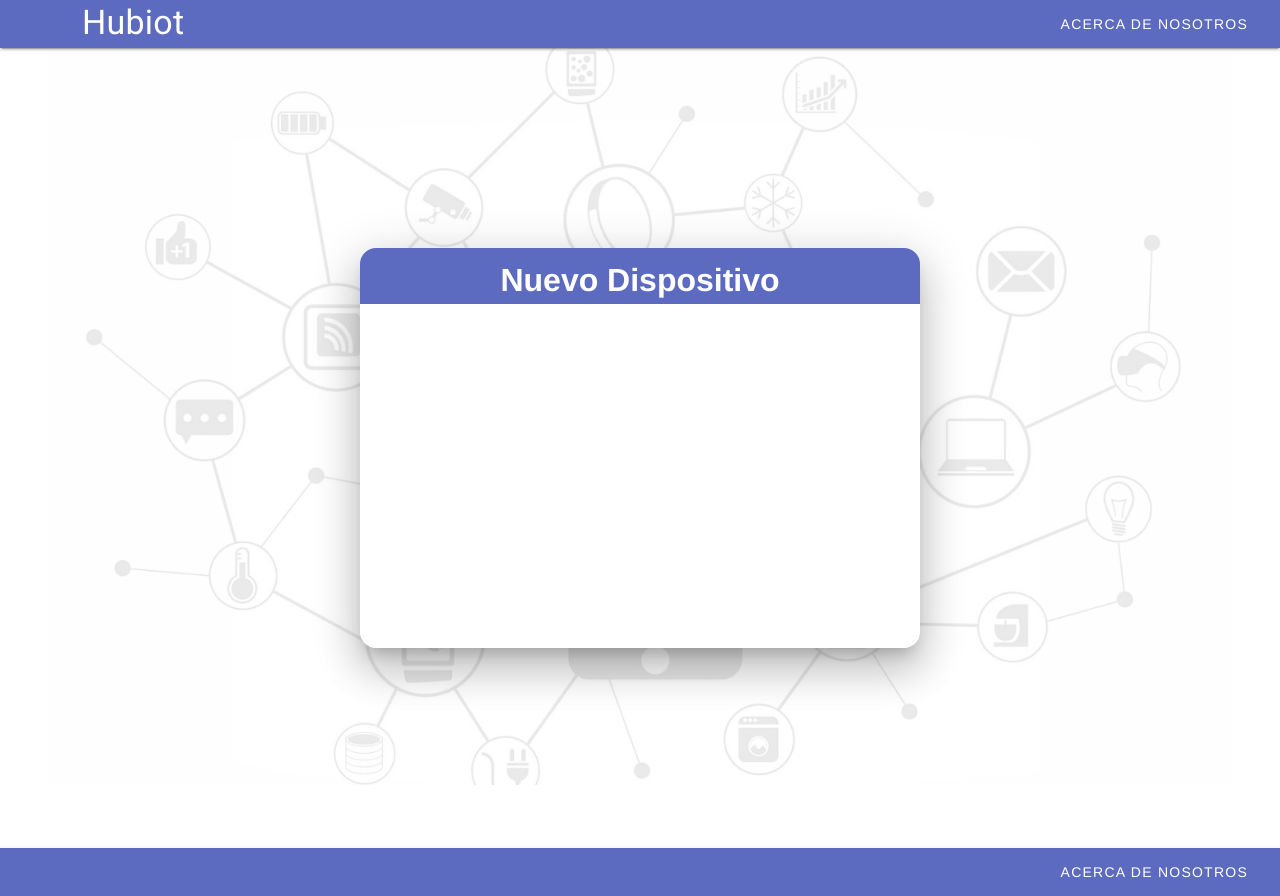
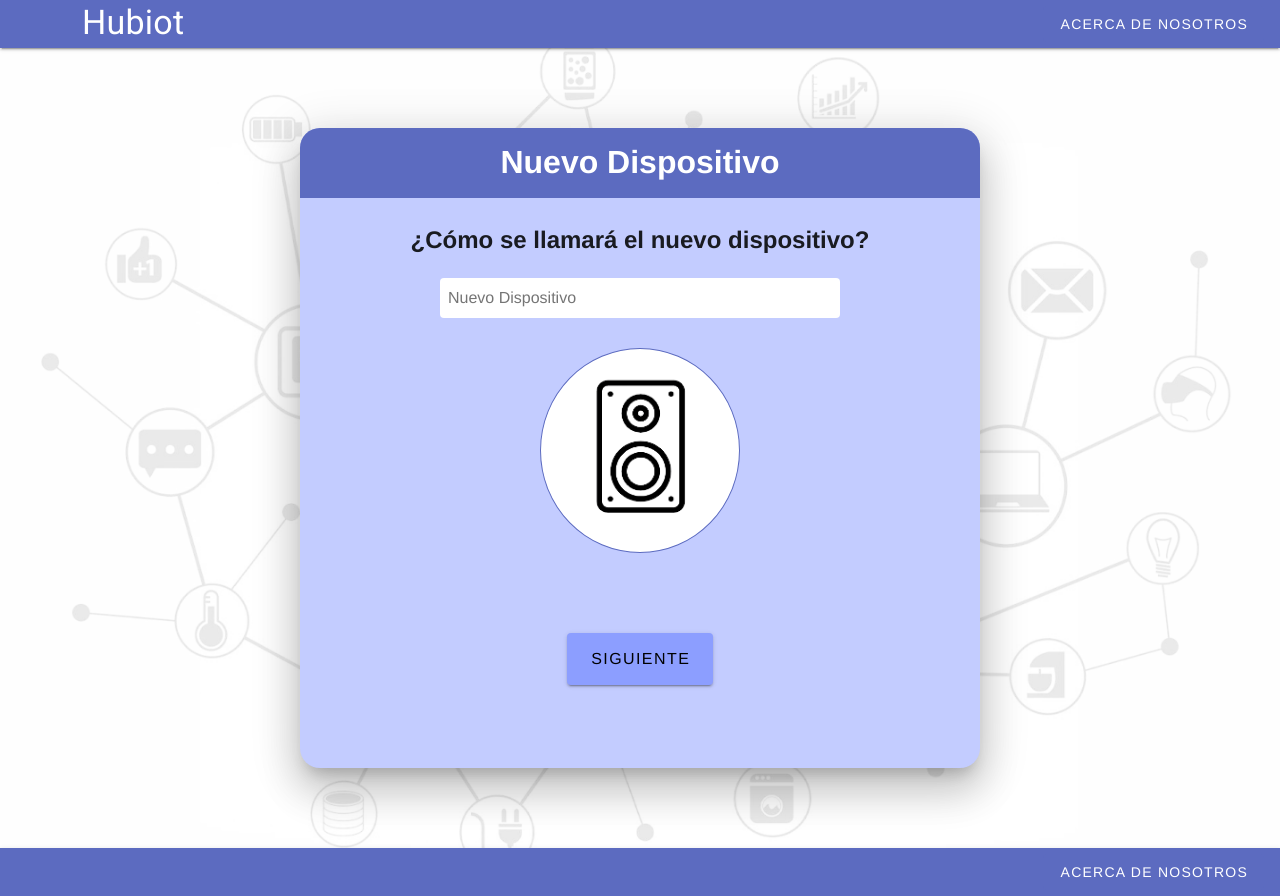
Before and after one commit to AgusMattiussi/hubiot-web, a Vue app: page /new_device in a window 1280 px wide. Built offline with nearby package versions, Linux system fonts and the light colour scheme.

Commit message:
Se termino la estetica de AddNewDevice.vue

```diff
--- a/src/views/AddNewDeviceView.vue
+++ b/src/views/AddNewDeviceView.vue
@@ -1,10 +1,14 @@
 <template>
-<v-container class="fill-height background justify-center" >
-  <v-sheet class="card" elevation="24">
-    <v-sheet class="cardTitle">
-      <h1 class="align-content-cente"> Nuevo Dispositivo </h1>
-    </v-sheet>
-  </v-sheet>
+<v-container class="fill-height background justify-center" fluid>
+  <v-card class="card" elevation="24">
+    <v-card class="cardTitle" elevation="0">
+      <h1> Nuevo Dispositivo </h1>
+    </v-card>
+    <h2 class="mt-6"> ¿Cómo se llamará el nuevo dispositivo?</h2>
+    <input type="text" class="deviceNameBox rounded" placeholder="Nuevo Dispositivo"/>
+    <img class="deviceImage border" src="@/assets/parlante.png" alt="Parlante">
+    <v-btn class="nextButton v-size--x-large accent black--text"> Siguiente </v-btn>
+  </v-card>
 </v-container>
 </template>
 
@@ -17,19 +21,42 @@ export default {
 <style scoped>
   .background{
     background-image: url('../assets/background_my_device.png');
-    background-size: contain;
+    background-size: cover;
   }
   .card{
-    height: 50vh;
-    width: 70vh;
-    border-radius: 2vh;
+    elevation: 24deg;
+    height: 640px;
+    width: 680px;
+    border-radius: 20px;
+    margin: auto;
+    background-color: #C3CCFF;
   }
   .cardTitle{
-    height: 7vh;
-    padding: 1vh;
-    border-top-left-radius: inherit;
-    border-top-right-radius: inherit;
+    height: 70px;
+    padding: 10px;
+    border-radius: 0;
+    text-align: center;
     background-color: #5C6BC0;
     color: #FFFFFF;
   }
+  .deviceNameBox{
+    background-color: #FFFFFF;
+    margin: 20px auto;
+    padding: 8px;
+    width: 400px;
+    display: block;
+  }
+  .deviceImage{
+    max-width: 200px;
+    height: auto;
+    display: block;
+    margin: 30px auto;
+    border-radius: 50% !important;
+    background-color: #FFFFFF;
+    border: 1px solid #5C6BC0;
+  }
+  .nextButton{
+    margin: 50px auto;
+  }
+
 </style>
```
